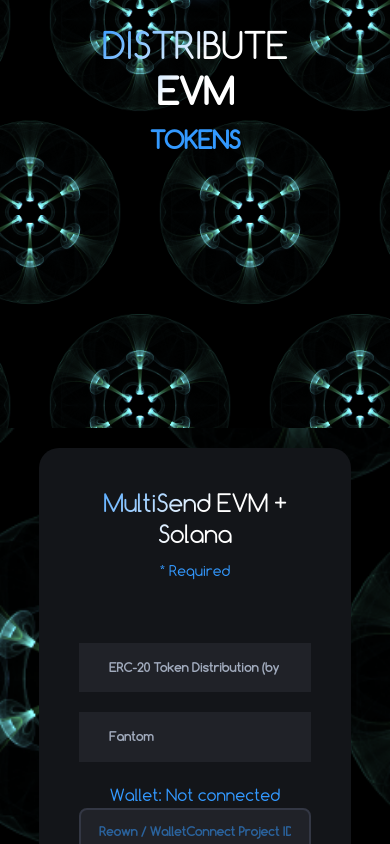
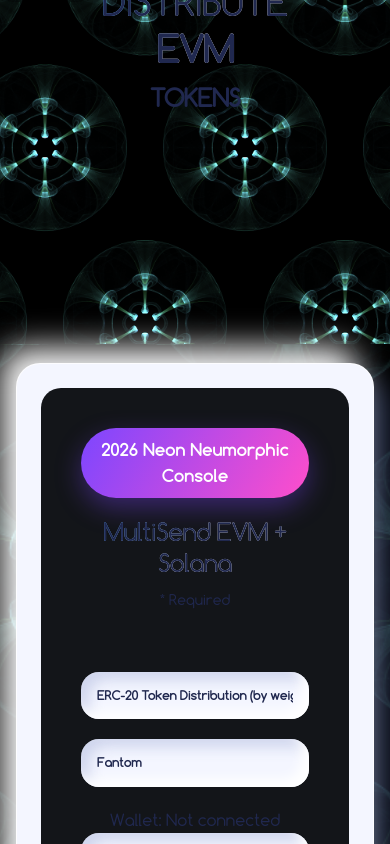
Before and after one commit to codyaboyd/Fantom-Multisender-ERC20, a plain HTML site: page index.html in a window 390 px wide. Shown: the part 500-1344 px from the top of the page. Drawn offline with nearby package versions, Linux system fonts and the light colour scheme; a web font is replaced by a local one.

Commit message:
Redesign UI with colorful neumorphic styling

```diff
--- a/css/styles.css
+++ b/css/styles.css
@@ -1,2 +1,177 @@
-.spacing{margin-bottom:40px}#formContainer{padding:5% 10%}.main-section{min-height:110vh}.crumina-flying-balls:after,.crumina-flying-balls:before{visibility:hidden}.particles-js-canvas-el{min-height:110%}.back-to-top:after{visibility:hidden}.heading-title:after{visibility:hidden}.logo_text{color:#FFF;font-family:'Lucida Sans', 'Lucida Sans Regular', 'Lucida Grande', 'Lucida Sans Unicode', Geneva, Verdana, sans-serif;font-size:2em;font-weight:bold}.w-100 img{width:100%;-webkit-box-shadow:black 0.05em 0.05em 0.8em;box-shadow:black 0.05em 0.05em 0.8em}
-/*# sourceMappingURL=styles.css.map */
+:root {
+  --neo-bg: #e8ecff;
+  --neo-bg-2: #edf5ff;
+  --neo-surface: #f4f6ff;
+  --neo-text: #20284f;
+  --neo-primary: #7d46ff;
+  --neo-accent: #18d8ff;
+  --neo-hot: #ff4ecb;
+  --neo-glow: rgba(125, 70, 255, 0.36);
+  --neo-shadow-dark: rgba(107, 132, 205, 0.35);
+  --neo-shadow-light: rgba(255, 255, 255, 0.96);
+}
+
+body.crumina-grid {
+  background:
+    radial-gradient(circle at 12% 22%, rgba(255, 78, 203, 0.22), transparent 42%),
+    radial-gradient(circle at 86% 15%, rgba(24, 216, 255, 0.25), transparent 34%),
+    linear-gradient(145deg, var(--neo-bg), var(--neo-bg-2));
+  color: var(--neo-text);
+}
+
+.main-section {
+  min-height: 100vh;
+}
+
+.hero-splash {
+  position: relative;
+  overflow: hidden;
+}
+
+.hero-splash::before {
+  content: "";
+  position: absolute;
+  inset: 6% 10%;
+  border-radius: 42px;
+  background: linear-gradient(130deg, rgba(125, 70, 255, 0.12), rgba(24, 216, 255, 0.16));
+  box-shadow: -18px -18px 30px var(--neo-shadow-light), 18px 18px 30px var(--neo-shadow-dark);
+  z-index: 0;
+}
+
+.hero-splash .container {
+  position: relative;
+  z-index: 1;
+}
+
+#formContainer {
+  padding: 3rem 6vw 6rem;
+}
+
+.neumorph-card {
+  border-radius: 32px;
+  background: var(--neo-surface);
+  box-shadow: -16px -16px 32px var(--neo-shadow-light), 16px 16px 30px var(--neo-shadow-dark);
+  border: 1px solid rgba(255, 255, 255, 0.8);
+}
+
+.form-shell {
+  padding: clamp(1.5rem, 3vw, 2.75rem);
+}
+
+.info-shell {
+  padding: 1.5rem;
+}
+
+.headline-chip {
+  display: inline-flex;
+  align-items: center;
+  justify-content: center;
+  gap: 0.35rem;
+  border-radius: 999px;
+  padding: 0.55rem 1rem;
+  margin-bottom: 1.2rem;
+  color: #ffffff;
+  font-weight: 700;
+  letter-spacing: 0.03em;
+  background: linear-gradient(120deg, var(--neo-primary), var(--neo-hot));
+  box-shadow: 0 10px 26px var(--neo-glow);
+}
+
+.heading-title,
+h2,
+h4,
+h6,
+.tab-title,
+#evmConnectionStatus,
+#tokenNameGroup,
+#tokenBalanceGroup,
+#tokenDecimalsGroup,
+#totalAmountLabel,
+p,
+label {
+  color: var(--neo-text) !important;
+}
+
+.spacing {
+  margin-bottom: 20px;
+}
+
+.form-control.input--dark,
+#tokenstodistribute,
+textarea#relativeShares,
+select.form-control {
+  border: none !important;
+  border-radius: 18px !important;
+  background: var(--neo-surface) !important;
+  box-shadow: inset -8px -8px 12px var(--neo-shadow-light), inset 8px 8px 14px rgba(161, 174, 216, 0.45) !important;
+  color: var(--neo-text) !important;
+  padding: 14px 16px;
+}
+
+.form-control::placeholder,
+textarea::placeholder {
+  color: rgba(32, 40, 79, 0.62) !important;
+}
+
+.btn {
+  border: none !important;
+  border-radius: 16px !important;
+  font-weight: 700;
+  letter-spacing: 0.02em;
+  transition: transform 180ms ease, box-shadow 180ms ease, filter 180ms ease;
+  box-shadow: -8px -8px 14px var(--neo-shadow-light), 10px 10px 15px var(--neo-shadow-dark);
+}
+
+.btn:hover {
+  transform: translateY(-2px) scale(1.01);
+  filter: saturate(1.08);
+}
+
+.btn:active {
+  transform: translateY(1px) scale(0.995);
+  box-shadow: inset -6px -6px 12px var(--neo-shadow-light), inset 6px 6px 10px var(--neo-shadow-dark);
+}
+
+.btn--green-light,
+.btn--primary {
+  color: #fff !important;
+  background-image: linear-gradient(120deg, var(--neo-primary), var(--neo-accent)) !important;
+}
+
+.tabs--style6 .tab-control .control-item {
+  border-radius: 16px;
+  border: none;
+  box-shadow: -6px -6px 12px var(--neo-shadow-light), 7px 7px 12px rgba(156, 170, 214, 0.5);
+  background: var(--neo-surface);
+}
+
+.tabs--style6 .tab-control.active .control-item {
+  background: linear-gradient(130deg, rgba(125, 70, 255, 0.14), rgba(24, 216, 255, 0.22));
+}
+
+.w-100 img {
+  width: 100%;
+  border-radius: 24px;
+  box-shadow: -10px -10px 20px var(--neo-shadow-light), 12px 12px 20px var(--neo-shadow-dark);
+}
+
+.crumina-flying-balls:after,
+.crumina-flying-balls:before,
+.back-to-top:after,
+.heading-title:after {
+  visibility: hidden;
+}
+
+.particles-js-canvas-el {
+  min-height: 110%;
+}
+
+@media (max-width: 768px) {
+  #formContainer {
+    padding: 1.2rem 1rem 2.4rem;
+  }
+
+  .neumorph-card {
+    border-radius: 24px;
+  }
+}
--- a/index.html
+++ b/index.html
@@ -23,7 +23,7 @@
 <body class="crumina-grid">
 
 <div class="main-content-wrapper">
-	<section data-settings="particles-1" class="main-section crumina-flying-balls particles-js bg-1 medium-padding120 responsive-align-center">
+	<section data-settings="particles-1" class="main-section crumina-flying-balls particles-js bg-1 medium-padding120 responsive-align-center hero-splash">
 		<div class="container">
 			<div class="row">
 				<div class="col-lg-5 col-md-12 col-sm-12 col-xs-12">
@@ -42,7 +42,9 @@
 
 	<section data-settings="particles-1" class="main-section crumina-flying-balls bg-1 responsive-align-center">
 		<div class="container" id="formContainer">
+					<div class="neumorph-card form-shell">
 					<form class="register-form form--dark" onsubmit="return false;">
+							<div class="headline-chip">2026 Neon Neumorphic Console</div>
 						<header class="crumina-module crumina-heading heading--h2 heading--with-decoration">
 							<h2 class="heading-title heading--half-colored">MultiSend EVM + Solana</h2>
 							<p>* Required</p>
@@ -120,6 +122,7 @@
 				    <br>
 						<button id="distribute" class="btn btn--large btn--primary full-width">Distribute</button>
 					</form>
+					</div>
 		</div>
 	</section>
 
@@ -131,7 +134,7 @@
 
 			<div class="row medium-padding80">
 				<div class="col-lg-12 col-md-12 col-sm-12 col-xs-12">
-					<div class="tabs tabs--style6">
+					<div class="tabs tabs--style6 neumorph-card info-shell">
 						<ul role="tablist">
 							<li role="presentation" class="tab-control active">
 								<a href="#tab-25" role="tab" data-toggle="tab" class="control-item">
```
